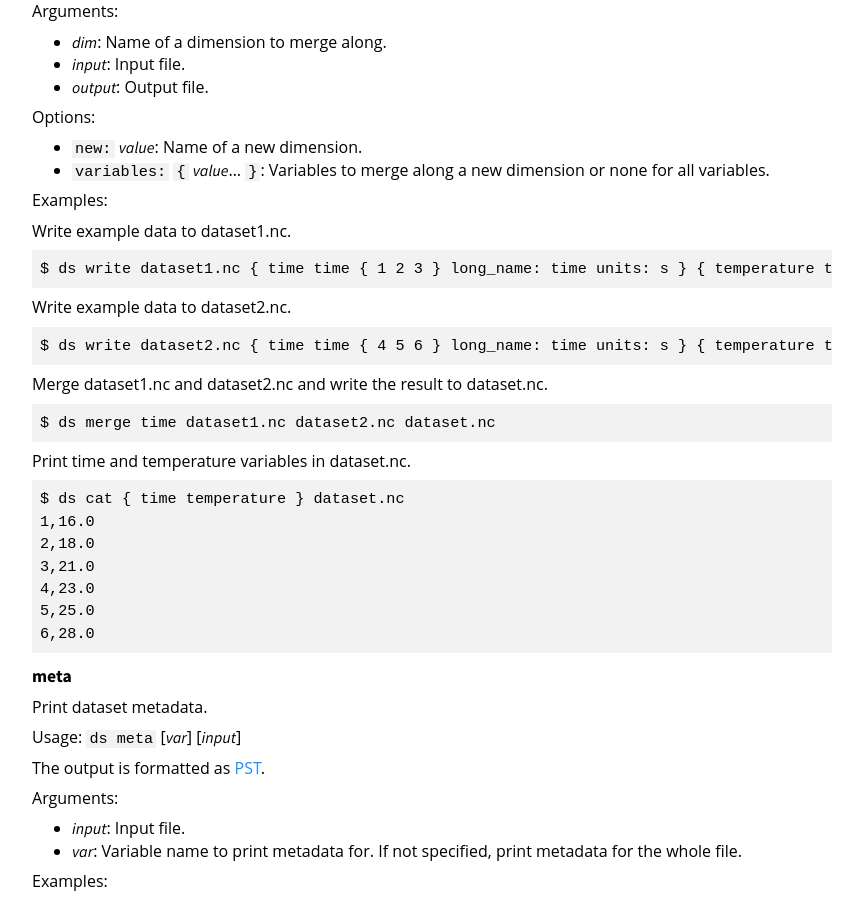
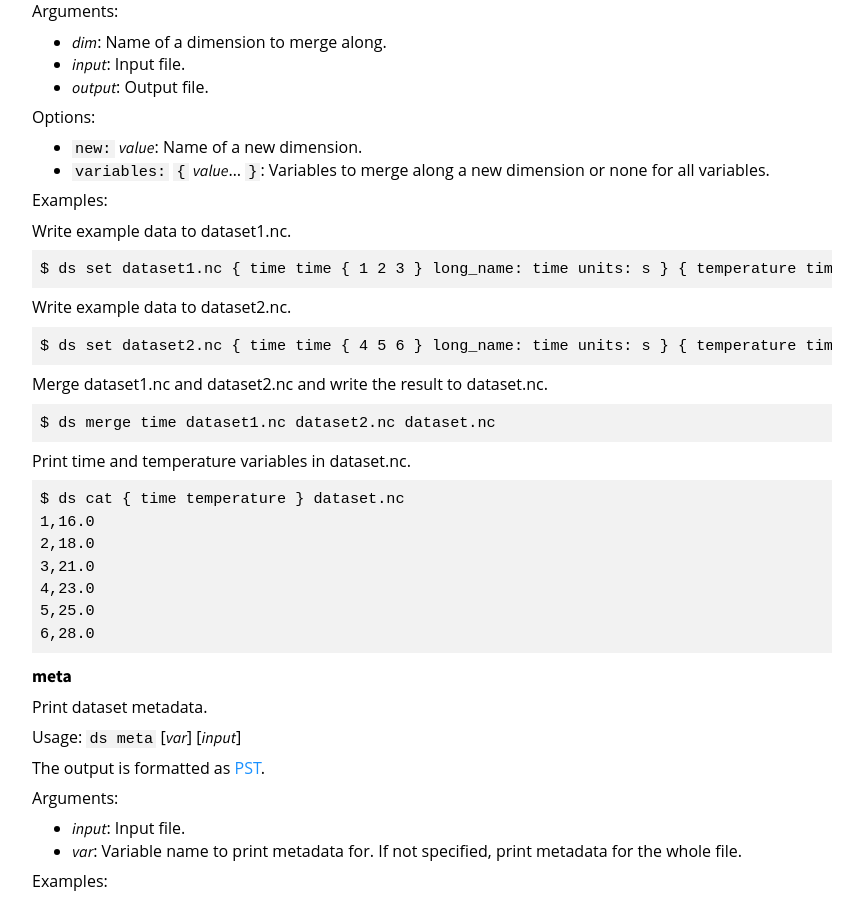
Before and after one commit to peterkuma/ds-format, a Jekyll site: the page built from docs/Command_line/2.0.0/index.md, in a window 1280 px wide and 900 px high, scrolled down 4538 px. Shown: the whole window, without its empty margins (208-1071 px from the left). Built offline with Jekyll 4.4.1, drawn with Linux system fonts in a browser that asks for light colours; some web fonts are replaced; some of the changed text lies outside the part shown.

Commit message:
Fix command documentation - write renamed to set

````diff
--- a/docs/_includes/cmds.md
+++ b/docs/_includes/cmds.md
@@ -205,13 +205,13 @@ Examples:
 Write example data to dataset1.nc.
 
 ```
-$ ds write dataset1.nc { time time { 1 2 3 } long_name: time units: s } { temperature time { 16. 18. 21. } long_name: temperature units: celsius } title: "Temperature data"
+$ ds set dataset1.nc { time time { 1 2 3 } long_name: time units: s } { temperature time { 16. 18. 21. } long_name: temperature units: celsius } title: "Temperature data"
 ```
 
 Write example data to dataset2.nc.
 
 ```
-$ ds write dataset2.nc { time time { 4 5 6 } long_name: time units: s } { temperature time { 23. 25. 28. } long_name: temperature units: celsius title: "Temperature data"
+$ ds set dataset2.nc { time time { 4 5 6 } long_name: time units: s } { temperature time { 23. 25. 28. } long_name: temperature units: celsius title: "Temperature data"
 ```
 
 Merge dataset1.nc and dataset2.nc and write the result to dataset.nc.
@@ -416,7 +416,7 @@ Examples:
 Write data to dataset.nc.
 
 ```
-$ ds write dataset.nc { time time { 1 2 3 } long_name: time units: s } { temperature time { 16. 18. 21. } long_name: temperature units: celsius title: "Temperature data"
+$ ds set dataset.nc { time time { 1 2 3 } long_name: time units: s } { temperature time { 16. 18. 21. } long_name: temperature units: celsius title: "Temperature data"
 ```
 
 List variables in dataset.nc.
````
Also changed, not shown: 6 other files.
